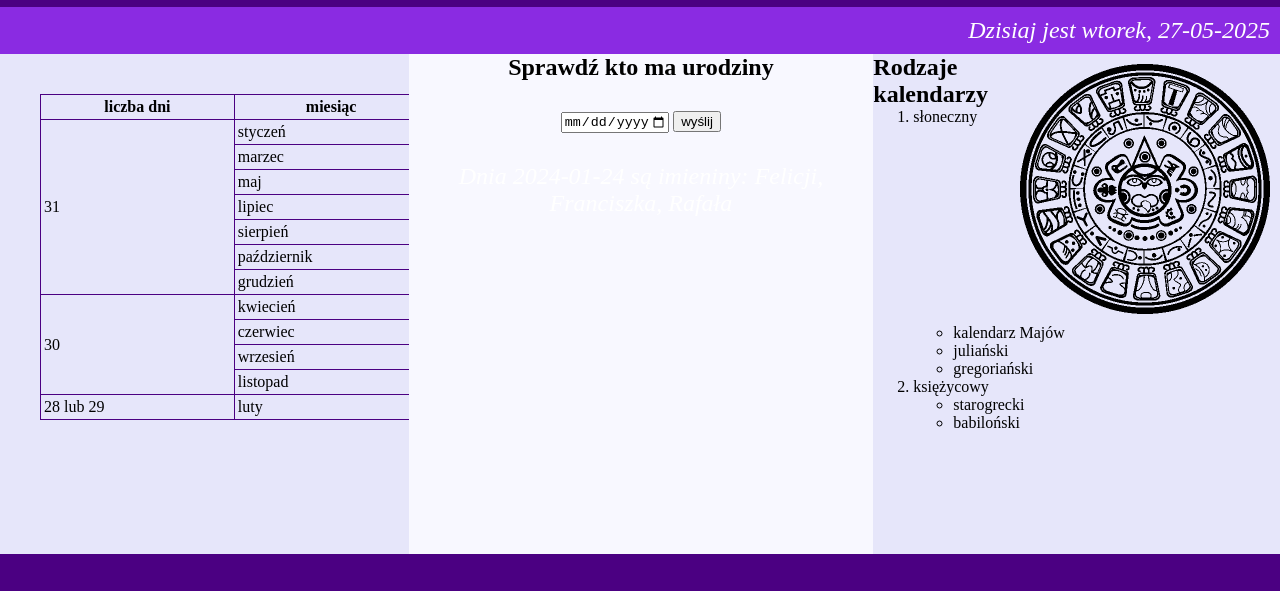
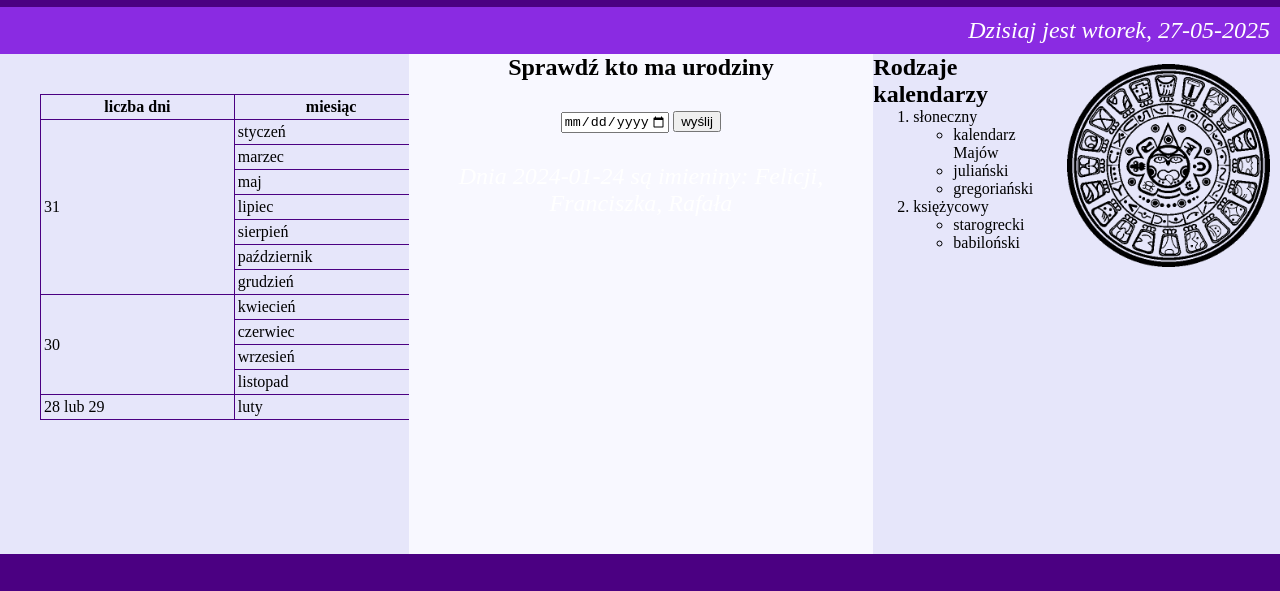
Before and after one commit to stasivmatvii/kalendarz, a plain HTML site: page index.html in a window 1280 px wide. Shown: the part 50-641 px from the top of the page. Drawn offline with Linux system fonts and the light colour scheme.

Commit message:
style.css

```diff
--- a/style.css
+++ b/style.css
@@ -51,8 +51,7 @@ main {
 
 img {
   float: right;
-  width: 250px;
-  height: 250px;
+  width: 50%;
   padding: 10px;
 }
 
```
